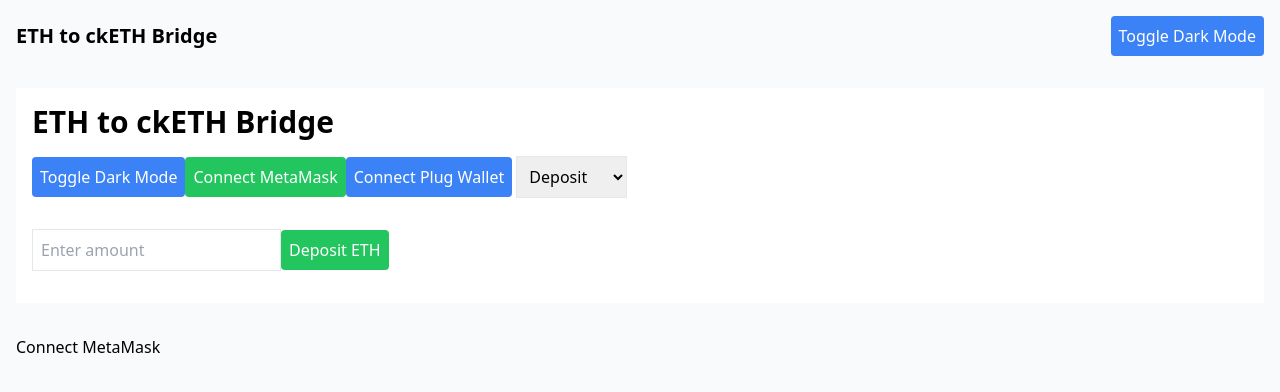
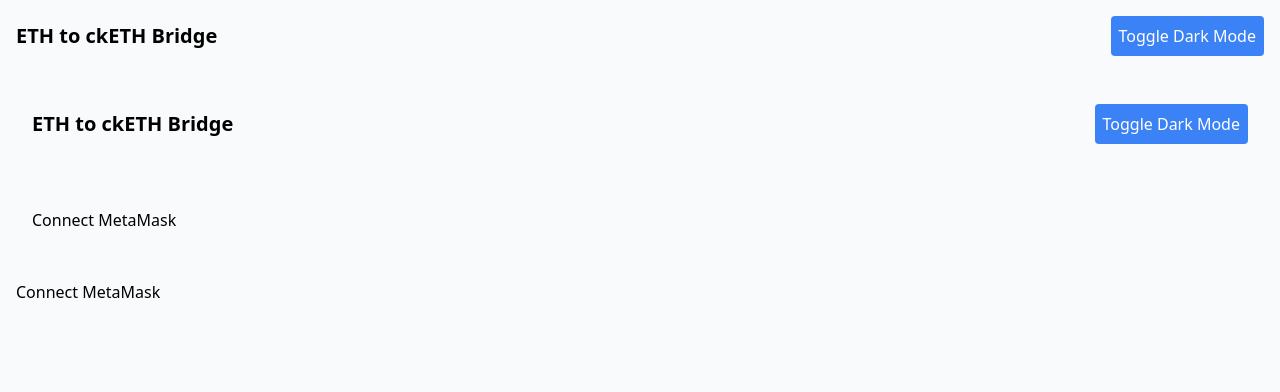
Before and after one commit to ronhanm/finishbridge, a Next.js app in the folder eth_to_cketh_bridge/frontend/: page / in a window 1280 px wide. Shown: the top 392 px of the page. Built offline with nearby package versions, Linux system fonts and the light colour scheme.

Commit message:
Updated project structure and configurations

```diff
--- a/eth_to_cketh_bridge/frontend/src/app/page.tsx
+++ b/eth_to_cketh_bridge/frontend/src/app/page.tsx
@@ -1,181 +1,47 @@
-"use client";
-import React, { useState } from "react";
-import { ethers } from "ethers";
-import { HttpAgent, Actor } from "@dfinity/agent";
-import { idlFactory } from './canister_idl'; // Ensure this is correctly generated
-import bridgeAbi from "./bridgeAbi.json"; // Replace with your actual contract ABI
+"use client"; // Ensure this is here
 
-declare global {
-  interface Window {
-    ethereum?: any;
-    ic?: any;
-  }
-}
+import { ReactNode, useState, useEffect } from 'react';
+import WalletConnection from '../components/WalletConnection';
+import '../styles/globals.css';
 
-export default function Home() {
-  const [ethAddress, setEthAddress] = useState("");
-  const [icpAddress, setIcpAddress] = useState(""); // This should be correct
-  const [isEthConnected, setIsEthConnected] = useState(false);
-  const [isIcpConnected, setIsIcpConnected] = useState(false);
-  const [action, setAction] = useState("deposit");
-  const [amount, setAmount] = useState("");
-  const [transactionStatus, setTransactionStatus] = useState("");
-  const [loading, setLoading] = useState(false);
+export default function Layout({ children }: { children: ReactNode }) {
   const [darkMode, setDarkMode] = useState(false);
 
-  const contractAddress = "0x083719e1441afe27f86683b1f5288c56989c001d"; // Replace with actual contract address
+  // Optionally persist the dark mode preference in localStorage
+  useEffect(() => {
+    const savedMode = localStorage.getItem('darkMode');
+    if (savedMode) {
+      setDarkMode(savedMode === 'true');
+    }
+  }, []);
 
-  // Connect to Ethereum Wallet (MetaMask)
-  const handleEthConnect = async () => {
-    if (!window.ethereum) {
-      alert("Please install MetaMask!");
-      return;
-    }
-    try {
-      await window.ethereum.request({ method: "eth_requestAccounts" });
-      setIsEthConnected(true);
-      const provider = new ethers.providers.Web3Provider(window.ethereum);
-      const signer = provider.getSigner();
-      const address = await signer.getAddress();
-      setEthAddress(address);
-    } catch (error) {
-      console.error(error);
-    }
-  };
-
-  // Connect to Plug Wallet (ICP)
-  const handleIcpConnect = async () => {
-    if (!window.ic || !window.ic.plug) {
-      alert("Please install the Plug Wallet extension!");
-      return;
-    }
-    try {
-      const connected = await window.ic.plug.requestConnect({
-        whitelist: ["bkyz2-fmaaa-aaaaa-qaaaq-cai"], // Replace with actual canister ID
-        host: "https://ic0.app",
-      });
-
-      if (connected) {
-        setIsIcpConnected(true);
-        const principal = await window.ic.plug.getPrincipal();
-        setIcpAddress(principal.toText());
-      } else {
-        alert("Plug Wallet connection failed.");
-      }
-    } catch (error) {
-      console.error("Error connecting to Plug wallet:", error);
-    }
-  };
-
-  // Handle Deposit/Withdrawal
-  const handleDepositWithdraw = async (e: React.FormEvent) => {
-    e.preventDefault();
-    setTransactionStatus('');
-    setLoading(true);
-
-    try {
-      // Ensure both wallets are connected
-      if (!isEthConnected || !isIcpConnected) {
-        setTransactionStatus("Please connect both Ethereum and ICP wallets.");
-        return;
-      }
-
-      let tx;
-
-      if (action === "deposit") {
-        // Deposit logic for Ethereum
-        const provider = new ethers.providers.Web3Provider(window.ethereum);
-        const signer = provider.getSigner();
-        const network = await provider.getNetwork();
-
-        if (network.chainId !== 11155111) {
-          setTransactionStatus("Please switch to the Sepolia network.");
-          return;
-        }
-
-        const contract = new ethers.Contract(contractAddress, bridgeAbi, signer);
-        const icPrincipal = ethers.utils.keccak256(ethers.utils.toUtf8Bytes(icpAddress)); // Hash ICP principal
-
-        tx = await contract.deposit(icPrincipal, {
-          value: ethers.utils.parseEther(amount),
-        });
-
-        await tx.wait();
-        setTransactionStatus(`Transaction successful: ${tx.hash}`);
-      } else {
-        // ICP Withdrawal logic
-        const agent = new HttpAgent({ host: "https://ic0.app" });
-        await agent.fetchRootKey();
-
-        const actor = Actor.createActor(idlFactory, {
-          agent,
-          canisterId: 'bd3sg-teaaa-aaaaa-qaaba-cai', // Replace with your actual canister ID
-        });
-
-        // Ensure `amountToWithdraw` is a valid BigInt
-        const amountToWithdraw = BigInt((parseFloat(amount) * 1_000_000_000).toFixed(0));
-
-        const result = await actor.withdraw({
-          amount: amountToWithdraw,  // Pass as BigInt directly
-          ethAddress: ethAddress,    // Ethereum address for the withdrawal
-        });
-
-        setTransactionStatus(result ? 'Withdrawal successful' : 'Withdrawal failed');
-      }
-    } catch (error: any) {
-      console.error("Withdrawal error:", error); // Enhanced error logging
-      setTransactionStatus(`Transaction failed: ${error?.message || "Unknown error"}`);
-    } finally {
-      setLoading(false);
-    }
-  };
+  useEffect(() => {
+    localStorage.setItem('darkMode', darkMode.toString());
+  }, [darkMode]);
 
   return (
-    <div className={`p-4 ${darkMode ? 'bg-gray-800 text-white' : 'bg-white text-black'}`}>
-      <h1 className="text-3xl font-bold">ETH to ckETH Bridge</h1>
+    <html lang="en" className={darkMode ? 'dark' : ''}>
+      <body className="min-h-screen bg-gray-50 dark:bg-gray-900 dark:text-white">
+        <header className="p-4 flex justify-between items-center">
+          <h1 className="text-xl font-bold">ETH to ckETH Bridge</h1>
+          <button
+            onClick={() => setDarkMode(!darkMode)}
+            className="bg-blue-500 text-white p-2 rounded"
+          >
+            Toggle Dark Mode
+          </button>
+        </header>
 
-      {/* Dark Mode Toggle */}
-      <button onClick={() => setDarkMode(!darkMode)} className="mt-4 bg-blue-500 text-white p-2 rounded">
-        Toggle Dark Mode
-      </button>
+        {/* Main content of the page */}
+        <main className="p-4">
+          {children}
+        </main>
 
-      {/* Connect Ethereum Wallet */}
-      <button onClick={handleEthConnect} className={`mt-4 ${isEthConnected ? 'bg-red-500' : 'bg-green-500'} text-white p-2 rounded`}>
-        {isEthConnected ? "Disconnect MetaMask" : "Connect MetaMask"}
-      </button>
-      {isEthConnected && <p>Connected to Ethereum: {ethAddress}</p>}
-
-      {/* Connect ICP Wallet */}
-      <button onClick={handleIcpConnect} className={`mt-4 ${isIcpConnected ? 'bg-red-500' : 'bg-blue-500'} text-white p-2 rounded`}>
-        {isIcpConnected ? "Disconnect Plug" : "Connect Plug Wallet"}
-      </button>
-      {isIcpConnected && <p>Connected to ICP: {icpAddress}</p>} {/* Updated to use icpAddress */}
-
-      {/* Action Dropdown */}
-      <select value={action} onChange={(e) => setAction(e.target.value)} className="mt-4 p-2 border">
-        <option value="deposit">Deposit</option>
-        <option value="withdraw">Withdraw</option>
-      </select>
-
-      {/* Transaction Form */}
-      <form onSubmit={handleDepositWithdraw} className="mt-4">
-        <input
-          type="text"
-          value={amount}
-          onChange={(e) => setAmount(e.target.value)}
-          placeholder="Enter amount"
-          className="p-2 border"
-        />
-        <button type="submit" disabled={!amount || isNaN(Number(amount))} className="mt-4 bg-green-500 text-white p-2 rounded">
-          {action === "deposit" ? "Deposit ETH" : "Withdraw ckETH"}
-        </button>
-      </form>
-
-      {/* Transaction Status */}
-      {loading && <div className="loader">Loading...</div>}
-      <p className={`mt-4 ${transactionStatus.includes('failed') ? 'text-red-500' : 'text-green-500'}`}>
-        {transactionStatus}
-      </p>
-    </div>
+        {/* Wallet Connection Component */}
+        <footer className="p-4">
+          <WalletConnection />
+        </footer>
+      </body>
+    </html>
   );
 }
```
